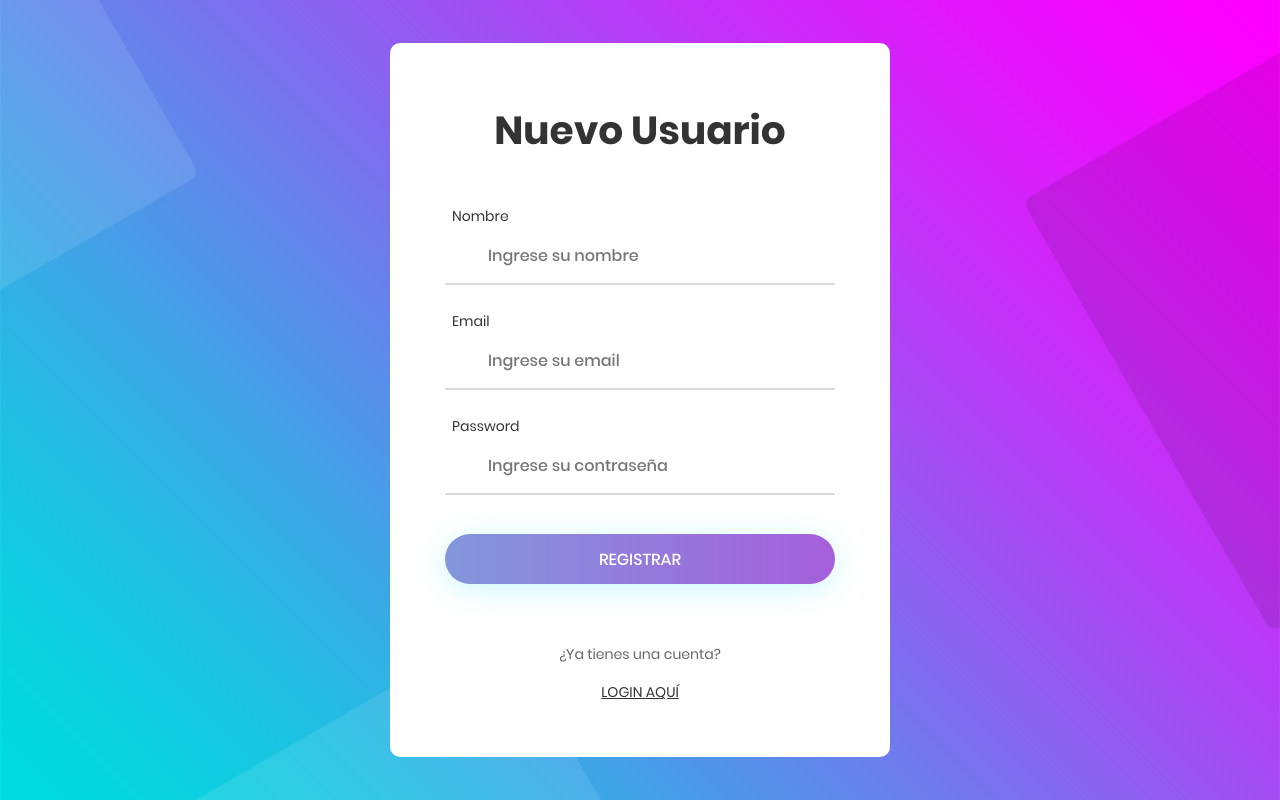
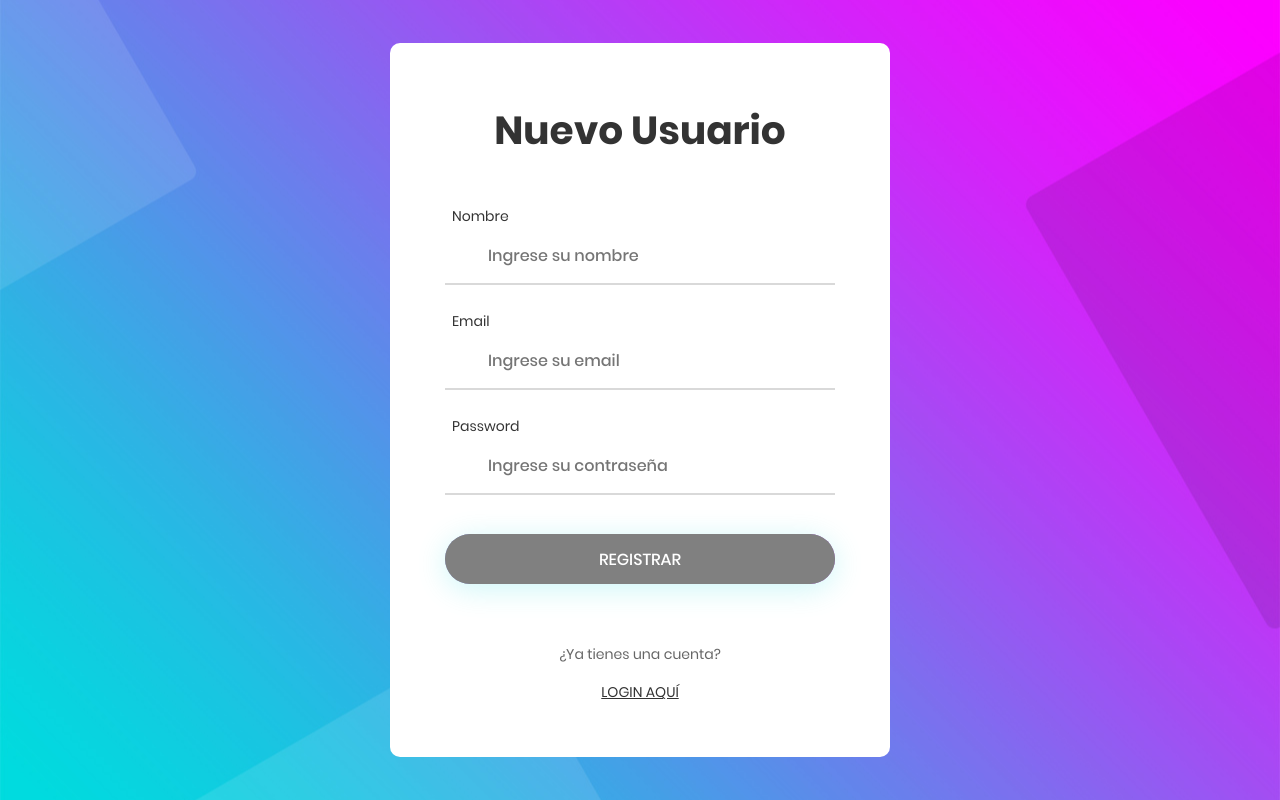
Before and after one commit to pPlanello/authAngular-App, an Angular app: page /register in a window 1280 px wide. Built offline with nearby package versions, Linux system fonts and the light colour scheme.

Commit message:
Creating forms in login and register

```diff
--- a/src/app/app.component.html
+++ b/src/app/app.component.html
@@ -1,7 +1 @@
-<div class="limiter">
-  <div class="container-login100" style="background-image: url('../../../../assets/images/bg-01.jpg');">
-      <div class="wrap-login100 p-l-55 p-r-55 p-t-65 p-b-54">
-          <router-outlet></router-outlet>
-      </div>
-  </div>
-</div>
+<router-outlet></router-outlet>
--- a/src/app/pages/home/home.component.html
+++ b/src/app/pages/home/home.component.html
@@ -1 +1,18 @@
-<p>home works!</p>
+<h1>Home</h1>
+
+<hr>
+
+<p>
+  Esta página sólo funciona si estás autenticado
+</p>
+
+<h4>Usuario</h4>
+
+<pre>...</pre>
+
+<br>
+
+<button
+    (click)="logout()">
+  Logout
+</button>
--- a/src/app/pages/home/home.component.ts
+++ b/src/app/pages/home/home.component.ts
@@ -1,4 +1,5 @@
 import { Component, OnInit } from '@angular/core';
+import { Router } from '@angular/router';
 
 @Component({
   selector: 'app-home',
@@ -7,9 +8,12 @@ import { Component, OnInit } from '@angular/core';
 })
 export class HomeComponent implements OnInit {
 
-  constructor() { }
+  constructor(private router: Router) { }
 
   ngOnInit(): void {
   }
 
+  logout() {
+    this.router.navigateByUrl('/login');
+  }
 }
--- a/src/app/pages/login/login.component.html
+++ b/src/app/pages/login/login.component.html
@@ -1,24 +1,31 @@
-<form class="login100-form" autocomplete="off">
+<div class="limiter">
+  <div class="container-login100" style="background-image: url('../../../../assets/images/bg-01.jpg');">
+      <div class="wrap-login100 p-l-55 p-r-55 p-t-65 p-b-54">
+        <form [formGroup]="myForm" class="login100-form" autocomplete="off">
 
           <span class="login100-form-title p-b-49">
               Login
           </span>
 
+          <!-- Email -->
           <div class="wrap-input100 m-b-23">
               <span class="label-input100">Email</span>
               <input class="input100"
                      type="email"
                      name="email"
-             placeholder="Ingrese su email">
+                     placeholder="Ingrese su email"
+                     formControlName="email">
               <span class="focus-input100"></span>
           </div>
 
+          <!-- Password -->
           <div class="wrap-input100">
               <span class="label-input100">Password</span>
               <input class="input100"
                      type="password"
                      name="password"
-             placeholder="Ingrese su contraseña">
+                     placeholder="Ingrese su contraseña"
+                     formControlName="password">
               <span class="focus-input100"></span>
           </div>
 
@@ -27,7 +34,10 @@
           <div class="container-login100-form-btn">
               <div class="wrap-login100-form-btn">
                   <div class="login100-form-bgbtn"></div>
-          <button class="login100-form-btn">
+                  <button
+                        class="login100-form-btn"
+                        [disabled]="myForm.invalid"
+                        (click)="login()">
                       Login
                   </button>
               </div>
@@ -43,3 +53,6 @@
               </a>
           </div>
         </form>
+      </div>
+  </div>
+</div>
--- a/src/app/pages/login/login.component.ts
+++ b/src/app/pages/login/login.component.ts
@@ -1,4 +1,6 @@
 import { Component, OnInit } from '@angular/core';
+import { FormBuilder, FormGroup, Validators } from '@angular/forms';
+import { Router } from '@angular/router';
 
 @Component({
   selector: 'app-login',
@@ -7,9 +9,19 @@ import { Component, OnInit } from '@angular/core';
 })
 export class LoginComponent implements OnInit {
 
-  constructor() { }
+  myForm: FormGroup = this.fb.group({
+    email: ['', [Validators.required, Validators.email ]],
+    password: ['', [Validators.required, Validators.minLength(6) ]]
+  });
+
+  constructor(private fb: FormBuilder,
+              private router: Router) { }
 
   ngOnInit(): void {
   }
 
+  login() {
+    console.log(this.myForm.value);
+    this.router.navigateByUrl('./home');
+  }
 }
--- a/src/app/pages/login/login.module.ts
+++ b/src/app/pages/login/login.module.ts
@@ -1,5 +1,6 @@
 import { NgModule } from '@angular/core';
 import { CommonModule } from '@angular/common';
+import { ReactiveFormsModule } from '@angular/forms';
 
 import { LoginRoutingModule } from './login-routing.module';
 import { LoginComponent } from './login.component';
@@ -11,7 +12,8 @@ import { LoginComponent } from './login.component';
   ],
   imports: [
     CommonModule,
-    LoginRoutingModule
+    LoginRoutingModule,
+    ReactiveFormsModule
   ],
   exports: [
     LoginComponent
--- a/src/app/pages/register/register.component.html
+++ b/src/app/pages/register/register.component.html
@@ -1,4 +1,7 @@
-<form class="login100-form" autocomplete="off">
+<div class="limiter">
+  <div class="container-login100" style="background-image: url('../../../../assets/images/bg-01.jpg');">
+      <div class="wrap-login100 p-l-55 p-r-55 p-t-65 p-b-54">
+        <form [formGroup]="myForm" class="login100-form" autocomplete="off">
 
           <span class="login100-form-title p-b-49">
               Nuevo Usuario
@@ -10,25 +13,30 @@
             <input class="input100"
                    type="text"
                    name="name"
-           placeholder="Ingrese su nombre">
+                   placeholder="Ingrese su nombre"
+                   formControlName="name">
             <span class="focus-input100"></span>
           </div>
 
+          <!-- Email -->
           <div class="wrap-input100 m-b-23">
               <span class="label-input100">Email</span>
               <input class="input100"
                      type="email"
                      name="email"
-             placeholder="Ingrese su email">
+                     placeholder="Ingrese su email"
+                     formControlName="email">
               <span class="focus-input100"></span>
           </div>
 
+          <!-- Password -->
           <div class="wrap-input100">
               <span class="label-input100">Password</span>
               <input class="input100"
                      type="password"
                      name="password"
-             placeholder="Ingrese su contraseña">
+                     placeholder="Ingrese su contraseña"
+                     formControlName="password">
               <span class="focus-input100"></span>
           </div>
 
@@ -37,7 +45,10 @@
           <div class="container-login100-form-btn">
               <div class="wrap-login100-form-btn">
                   <div class="login100-form-bgbtn"></div>
-          <button class="login100-form-btn">
+                  <button
+                        class="login100-form-btn"
+                        [disabled]="myForm.invalid"
+                        (click)="register()">
                       Registrar
                   </button>
               </div>
@@ -53,3 +64,6 @@
               </a>
           </div>
         </form>
+      </div>
+  </div>
+</div>
--- a/src/app/pages/register/register.component.ts
+++ b/src/app/pages/register/register.component.ts
@@ -1,4 +1,6 @@
 import { Component, OnInit } from '@angular/core';
+import { FormBuilder, FormGroup, Validators } from '@angular/forms';
+import { Router } from '@angular/router';
 
 @Component({
   selector: 'app-register',
@@ -7,9 +9,21 @@ import { Component, OnInit } from '@angular/core';
 })
 export class RegisterComponent implements OnInit {
 
-  constructor() { }
+  myForm: FormGroup = this.fb.group({
+    name: ['', [Validators.required, Validators.minLength(4) ]],
+    email: ['', [Validators.required, Validators.email ]],
+    password: ['', [Validators.required, Validators.minLength(6) ]]
+  });
+
+  constructor(private fb: FormBuilder,
+              private router: Router) { }
 
   ngOnInit(): void {
   }
 
+  register() {
+    console.log(this.myForm.value);
+    this.router.navigateByUrl('./home');
+  }
+
 }
--- a/src/app/pages/register/register.module.ts
+++ b/src/app/pages/register/register.module.ts
@@ -1,5 +1,6 @@
 import { NgModule } from '@angular/core';
 import { CommonModule } from '@angular/common';
+import { ReactiveFormsModule } from '@angular/forms';
 
 import { RegisterRoutingModule } from './register-routing.module';
 import { RegisterComponent } from './register.component';
@@ -11,7 +12,8 @@ import { RegisterComponent } from './register.component';
   ],
   imports: [
     CommonModule,
-    RegisterRoutingModule
+    RegisterRoutingModule,
+    ReactiveFormsModule
   ],
   exports: [
     RegisterComponent
```
Lines whose indentation alone changed are shown as unchanged.
